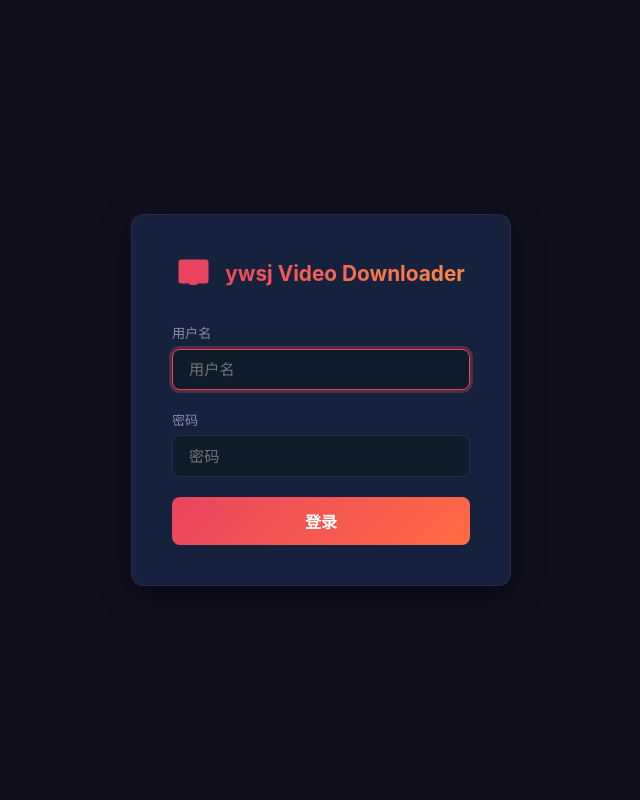
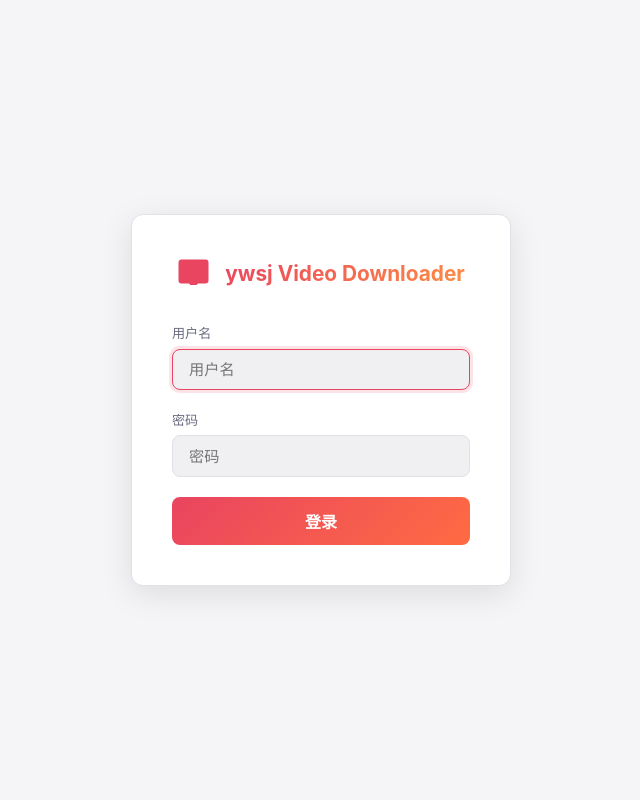
Before and after one commit to yyzq-cf/video-downloader, a Flask app: page / in a window 1280 px wide. Shown: the whole page, without its empty margins (319-959 px from the left). Run offline with Flask 3, Linux system fonts and the light colour scheme.

Commit message:
feat: 亮色默认主题+暗色切换; fix: m3u8分离流下载失败
主题:
- :root 默认改为亮色, [data-theme=dark] 覆盖暗色
- header 加 🌙/☀ 切换按钮, localStorage 记住选择
- head 早期初始化脚本防闪烁
- 硬编码阴影/遮罩改用 CSS 变量

格式选择:
- best → bestvideo+bestaudio/best (支持分离流合并)
- 720p/1080p 同步改用 bestvideo[height<=N]+bestaudio/best 回退链
- 修复 m3u8 等只有 video-only+audio-only 的源下载失败问题

错误处理:
- 捕获 yt-dlp ERROR 行, 前端显示具体错误而非仅退出码

```diff
--- a/app.py
+++ b/app.py
@@ -250,16 +250,16 @@ def run_download(task_id, url, options):
         '-o', str(DOWNLOAD_DIR / '%(title)s.%(ext)s'),
     ]
 
-    # 格式选择
+    # 格式选择 — 优先选最佳视频+音频合并，回退到预合并单文件
     fmt = options.get('format', 'best')
     if fmt == 'audio':
         cmd.extend(['-x', '--audio-format', 'mp3', '--audio-quality', '0'])
     elif fmt == '720p':
-        cmd.extend(['-f', 'best[height<=720]/best'])
+        cmd.extend(['-f', 'bestvideo[height<=720]+bestaudio/best[height<=720]/best'])
     elif fmt == '1080p':
-        cmd.extend(['-f', 'best[height<=1080]/best'])
+        cmd.extend(['-f', 'bestvideo[height<=1080]+bestaudio/best[height<=1080]/best'])
     else:
-        cmd.extend(['-f', 'best'])
+        cmd.extend(['-f', 'bestvideo+bestaudio/best'])
 
     # 并发下载
     concurrent = int(options.get('concurrent', 10))
@@ -314,6 +314,12 @@ def run_download(task_id, url, options):
                                 task['frag_total'] = int(frag_total)
                             except ValueError:
                                 pass
+
+            # 检测错误
+            if line.startswith("ERROR:") or line.startswith("ffmpeg error"):
+                with tasks_lock:
+                    task["error"] = line.replace("ERROR:", "").replace("ffmpeg error", "").strip()
+                    task["status"] = "failed"
 
             # 检测合并/完成状态
             if '[Merger]' in line or '[ffmpeg]' in line:
--- a/templates/index.html
+++ b/templates/index.html
@@ -3,9 +3,37 @@
 <head>
     <meta charset="UTF-8">
     <meta name="viewport" content="width=device-width, initial-scale=1.0">
+    <script>
+        (function(){
+            const t = localStorage.getItem("theme") || "light";
+            if (t === "dark") document.documentElement.setAttribute("data-theme", "dark");
+        })();
+    </script>
     <title>ywsj Video Downloader</title>
     <style>
+        /* === Light theme (default) === */
         :root {
+            --bg-primary: #f5f5f7;
+            --bg-secondary: #ffffff;
+            --bg-card: #ffffff;
+            --bg-input: #f0f0f3;
+            --accent: #e94560;
+            --accent-hover: #ff4b6e;
+            --accent-glow: rgba(233, 69, 96, 0.15);
+            --text-primary: #1a1a2e;
+            --text-secondary: #6b6b80;
+            --text-muted: #9a9ab0;
+            --success: #2ecc71;
+            --warning: #f39c12;
+            --error: #e74c3c;
+            --border: #e0e0e6;
+            --radius: 12px;
+            --shadow: 0 2px 12px rgba(0,0,0,0.06);
+            --shadow-strong: 0 8px 32px rgba(0,0,0,0.1);
+            --modal-overlay: rgba(0,0,0,0.5);
+        }
+        /* === Dark theme === */
+        [data-theme="dark"] {
             --bg-primary: #0f0f1e;
             --bg-secondary: #1a1a2e;
             --bg-card: #16213e;
@@ -21,6 +49,9 @@
             --error: #e74c3c;
             --border: #2a2a4a;
             --radius: 12px;
+            --shadow: 0 2px 12px rgba(0,0,0,0.3);
+            --shadow-strong: 0 8px 32px rgba(0,0,0,0.4);
+            --modal-overlay: rgba(0,0,0,0.8);
         }
         * { margin: 0; padding: 0; box-sizing: border-box; }
         body {
@@ -45,7 +76,7 @@
             padding: 2.5rem;
             width: 100%;
             max-width: 380px;
-            box-shadow: 0 8px 32px rgba(0,0,0,0.4);
+            box-shadow: var(--shadow-strong);
         }
         .login-card .logo {
             display: flex;
@@ -342,7 +373,7 @@
             color: var(--text-primary);
             z-index: 1000;
             animation: slideIn 0.3s ease;
-            box-shadow: 0 4px 20px rgba(0,0,0,0.3);
+            box-shadow: var(--shadow);
         }
         .toast.success { border-color: var(--success); }
         .toast.error { border-color: var(--error); }
@@ -352,7 +383,7 @@
         .modal {
             display: none;
             position: fixed; top: 0; left: 0; width: 100%; height: 100%;
-            background: rgba(0,0,0,0.8);
+            background: var(--modal-overlay);
             z-index: 2000;
             justify-content: center;
             align-items: center;
@@ -427,6 +458,9 @@
         }
         .btn-logout:hover { background: rgba(231,76,60,0.1); }
 
+        /* Card shadows via theme variable */
+        .download-card, .task-item, .file-item, .account-modal, .modal-content, .toast { box-shadow: var(--shadow); }
+
         @media (max-width: 600px) {
             header { padding: 1rem; }
             .container { padding: 1rem 0.5rem; }
@@ -473,6 +507,7 @@
             </div>
             <div class="user-menu">
                 <span class="user-name" id="userNameDisplay"></span>
+                <button class="btn-icon-header" onclick="toggleTheme()" id="themeToggle" title="切换主题">🌙</button>
                 <button class="btn-icon-header" onclick="showAccountModal()">⚙ 账户</button>
             </div>
         </div>
@@ -896,7 +931,27 @@ async function clearTasks() {
     }
 }
 
+// === Theme ===
+function toggleTheme() {
+    const cur = document.documentElement.getAttribute("data-theme");
+    const next = cur === "dark" ? "light" : "dark";
+    if (next === "dark") {
+        document.documentElement.setAttribute("data-theme", "dark");
+    } else {
+        document.documentElement.removeAttribute("data-theme");
+    }
+    localStorage.setItem("theme", next);
+    updateThemeIcon();
+}
+function updateThemeIcon() {
+    const btn = document.getElementById("themeToggle");
+    if (!btn) return;
+    const isDark = document.documentElement.getAttribute("data-theme") === "dark";
+    btn.textContent = isDark ? "☀" : "🌙";
+}
+
 // === Init ===
+updateThemeIcon();
 checkAuth();
 </script>
 </body>
```
